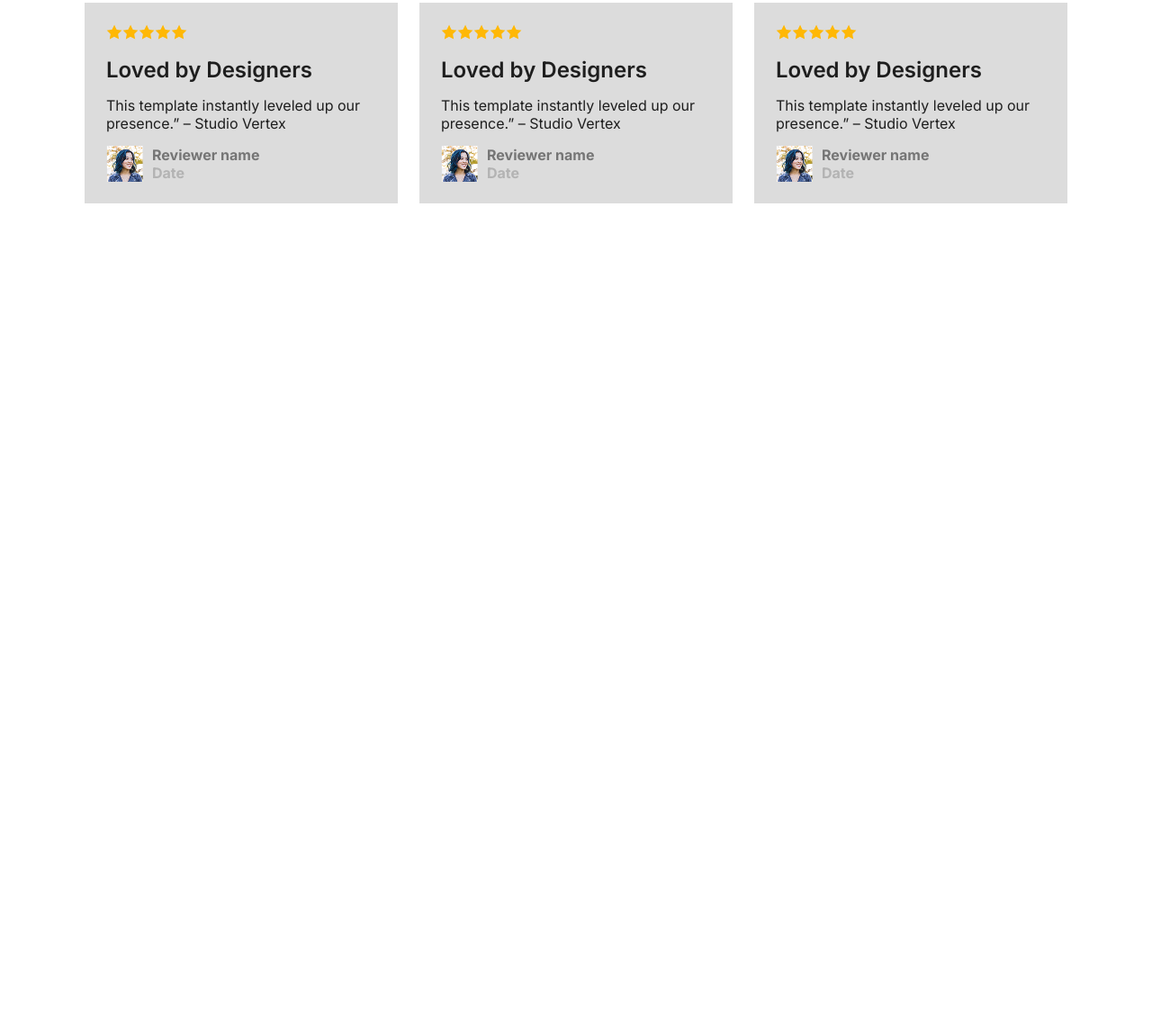
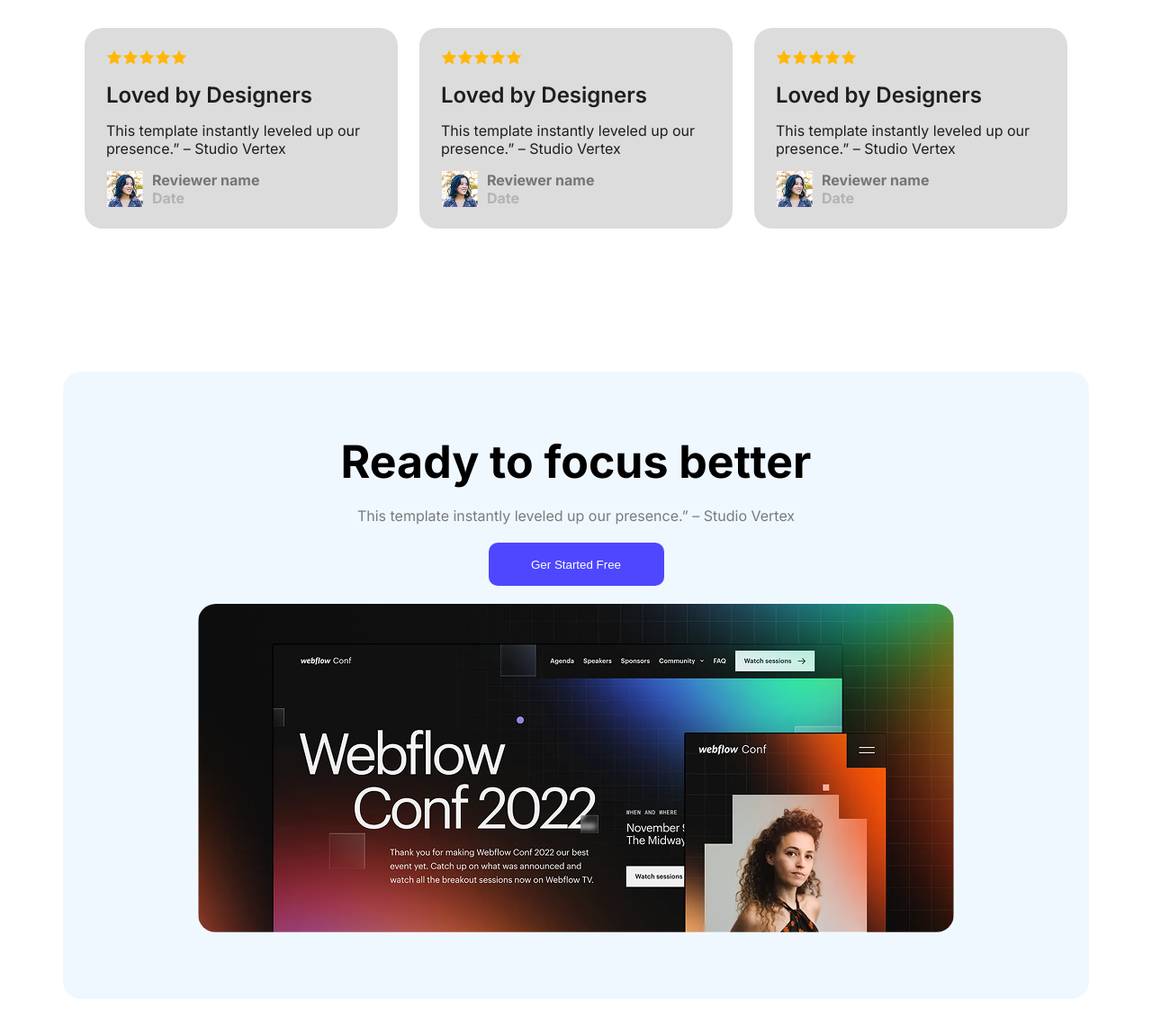
Before and after one commit to asadulhabibasif26/Assignment-01, a plain HTML site: page index.html in a window 1280 px wide. Shown: the part 1807-2956 px from the top of the page at 90% size. Before the commit the page ends 2157 px from the top, so only its background shows below. Drawn offline with Linux system fonts and the light colour scheme.

Commit message:
webflow section done

```diff
--- a/index.html
+++ b/index.html
@@ -85,6 +85,13 @@
 
             </div>
         </section>
+        <section class="webflow">
+            <h3 class="webflow-title">Ready to focus better</h3>
+            <p class="webflow-description">This template instantly leveled up our presence.” – Studio Vertex</p>
+            <button>Ger Started Free</button>
+            <br>
+            <img src="Assets/wc-big.png" alt="">
+        </section>
     </main>
     <footer></footer>
 </body>
--- a/style/style.css
+++ b/style/style.css
@@ -119,6 +119,7 @@ main{
     margin-top: 115px;
     background-color: rgba(78, 71, 255, 0.1);
     padding: 50px 140px ;
+    border-radius: 20px;
 }
 .score-title{
     font-size: 38px;
@@ -142,6 +143,7 @@ main{
 /* review section style */
 .review{
     margin-top: 150px;
+    margin-bottom: 135px;
 }
 .review-content{
     display: flex;
@@ -156,9 +158,12 @@ main{
 .review-details{
     background-color: gainsboro;
     padding: 24px;
+    border-radius: 20px;
 }
 .review-title{
     text-align: center;
+    font-size: 42px;
+    font-weight: bold;
     margin-bottom: 50px;
 }
 .review-details h4{
@@ -184,3 +189,32 @@ main{
 .reviewer-one img {
     margin-right: 10px;
 }
+
+.webflow{
+    text-align: center;
+    background-color: aliceblue;
+    border-radius: 20px;
+    padding: 70px;
+}
+
+.webflow img{
+    border-radius: 20px;
+}
+.webflow-title{
+    font-size: 50px;
+    font-weight: bold;
+    margin-bottom: 20px;
+}
+.webflow-description{
+    color: rgba(0, 0, 0, 0.5);
+    margin-bottom: 20px;
+}
+.webflow button{
+    width: 195px;
+    height: 48px;
+    background-color: rgba(78, 71, 255, 1);
+    border: none;
+    border-radius: 10px;
+    color: white;
+    margin-bottom: 20px;
+}
```
